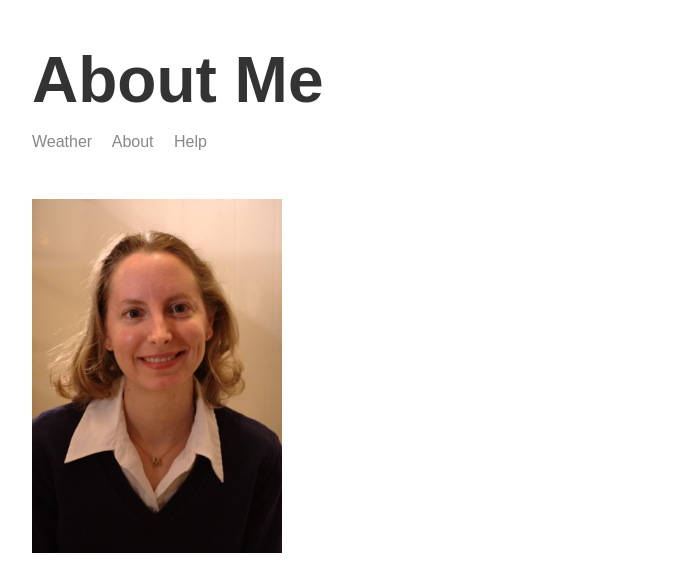
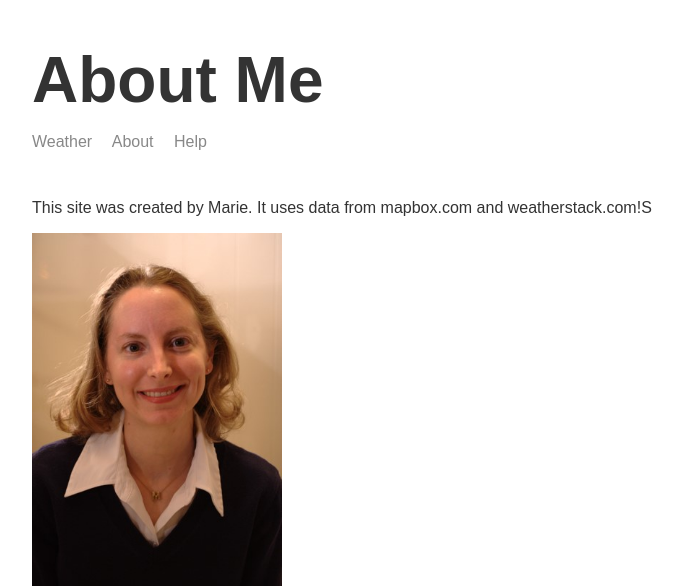
Before and after one commit to mariesetnes/nodejs-weather-website, a Node server app: page /about in a window 1280 px wide. Shown: the top 586 px of the page, without its empty margins (283-966 px from the left). Run offline with Node 20, Linux system fonts and the light colour scheme; some libraries are stand-ins or nearby versions.

Commit message:
Add about text

```diff
--- a/templates/views/about.hbs
+++ b/templates/views/about.hbs
@@ -12,6 +12,7 @@
 
     <div class="main-content">
         {{>header}}
+        <p>This site was created by Marie. It uses data from mapbox.com and weatherstack.com!S</p>
         <img class="portrait" src="/img/Marie_Headshot.jpg">
     </div>
 
```
